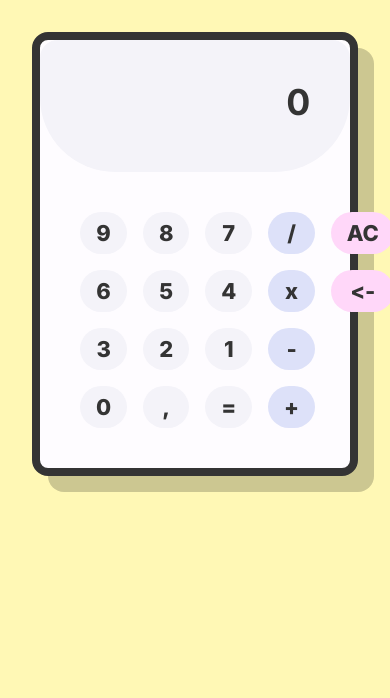
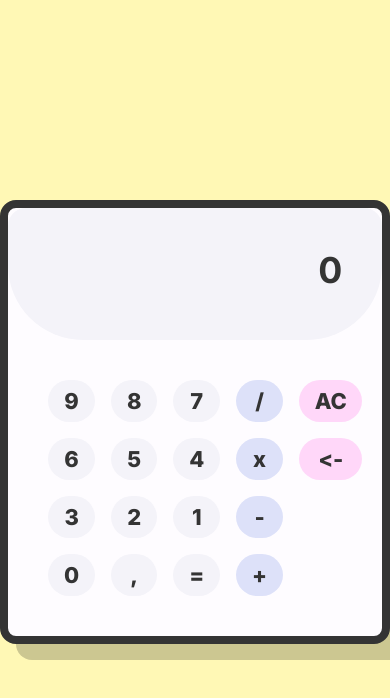
Before and after one commit to MMadlos/TOP_calculadora, a plain HTML site: page index.html in a window 390 px wide. Drawn offline with Linux system fonts and the light colour scheme.

Commit message:
Add responsive styles

```diff
--- a/style.css
+++ b/style.css
@@ -16,22 +16,25 @@
 }
 
 body {
+    height: 100vh;
+    width: 100vw;
     background-color: var(--bg-web-color);
     font-family: var(--font-text);
     color: var(--main-text);
     font-size: 0.625rem;
     letter-spacing: -0.025em;
-    padding: 32px;
-    overflow: hidden;
+    display: flex;
+    justify-content: center;
+    align-items: center;
 }
 
 .contenedorCalc {
     background-color: var(--bg-calc);
-    max-width: 800px;
-    margin: auto;
+    max-width: 100%;
     border: 8px solid var(--main-text);
     box-shadow: 16px 16px 0px 0px rgba(0, 0, 0, 0.2);
     border-radius: 16px;
+
 }
 
 /* INTERIOR CALCULADORA */
```
